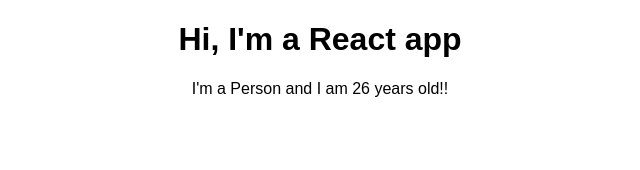
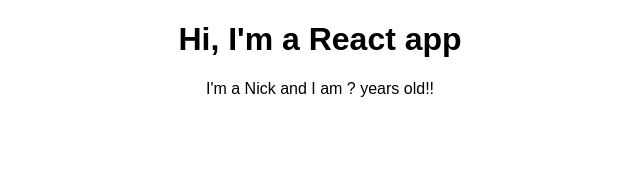
Before and after one commit to nwmbutler/udemy-react, a React (Create React App) app: page / in a window 1280 px wide. Shown: the top 170 px of the page, without its empty margins (320-960 px from the left). Built offline with nearby package versions, Linux system fonts and the light colour scheme.

Commit message:
introduction to props

```diff
--- a/src/App.js
+++ b/src/App.js
@@ -7,7 +7,7 @@
     return (
       <div className="App">
         <h1>Hi, I'm a React app</h1>
-        <Person />
+        <Person name="Nick" age="?">My Hobbies: The Bass guitar</Person>
       </div>
     );
   }
--- a/src/Person/Person.js
+++ b/src/Person/Person.js
@@ -1,7 +1,7 @@
 import React from 'react';
 
-const person = () => {
-    return <p>I'm a Person and I am {Math.floor(Math.random() * 30)} years old!!</p>
+const person = (props) => {
+    return <p>I'm a {props.name} and I am {props.age} years old!!</p>
 };
 
 export default person;
```
